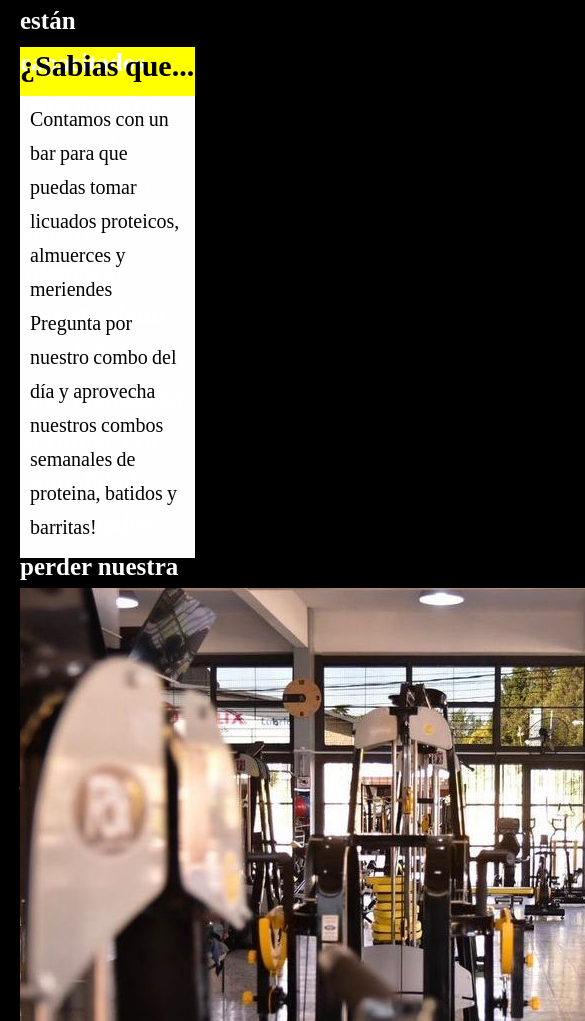
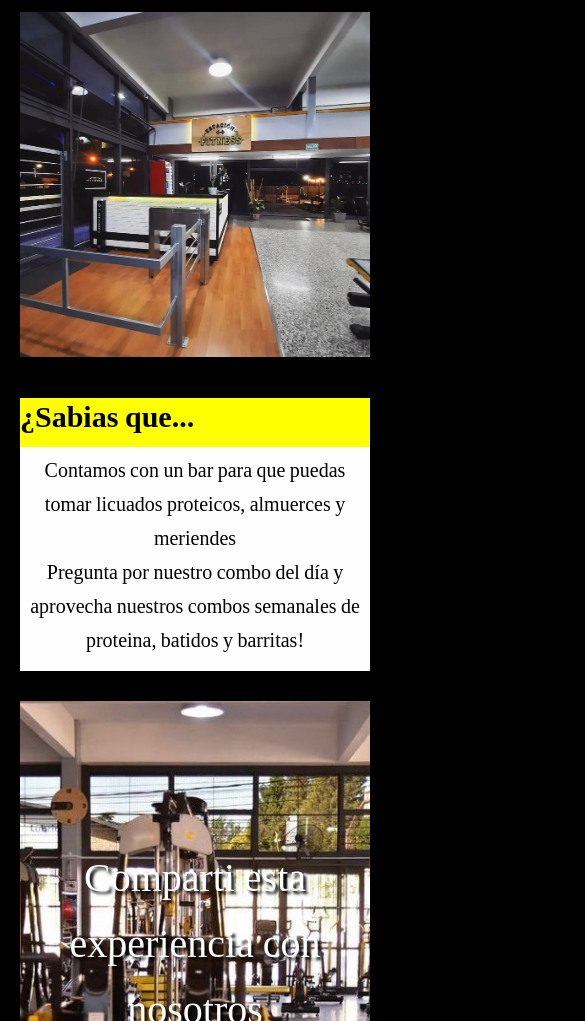
Before and after one commit to julisanchezok/Sitio-web-coderhouse, a plain HTML site: page pages/sobrenosotros.html in a window 390 px wide. Shown: the part 979-2000 px from the top of the page, 585 px wide, since content can reach past the window. Drawn offline with Linux system fonts and the light colour scheme.

Commit message:
cambios en sobre nosotros

```diff
--- a/css/styles.css
+++ b/css/styles.css
@@ -148,7 +148,7 @@ a{
 
 .frase{
     display: flex;
-    width: 100%;
+    width: 102%;
     height: 200px;
 
     background-color: rgb(218, 218, 218);
@@ -496,21 +496,34 @@ footer img{
 
 
 .titusab{
-    width: 50%;
+    width: 100%;
     background-color: yellow;
     color: black;
 }
 .cajasab{
     background-color: rgb(255, 254, 254);
     color: black;
-    width: 50%;
+    width: 100%;
     padding: 10px;
     box-sizing: border-box;
 }
 .share{
     margin-top: 30px;
-    font-size: 20px;
+    font-size: 40px;
 }
+
+.contenedor {
+    background: url('../images/share.jpeg') no-repeat center center fixed;
+    background-size: cover;
+    height: 90vh;
+    max-height: 500px;
+    display: flex;
+    align-items: center;
+    text-align: center;
+    justify-content: center;
+    text-shadow: 3px 3px 3px #000 ;
+  }
+
 
 /***** HORARIOS ****/
 .gridarea{
@@ -689,6 +702,24 @@ input{
         width: auto;
     }
 
+ /*****SOBRE NOSOTROS********/
+    .sn{
+        height: auto;
+        flex-wrap: wrap;
+    }
+    .sobrenos{
+        width: auto;
+        text-align: center;
+    }
+    .imagencont{
+        width: auto;
+        height: auto;
+        margin-left: 0px;
+    }
+
+
+
+
     /** ACTIVIDADES**/
     .grid {
         grid-template-columns: 11fr;
@@ -745,7 +776,6 @@ input{
 
     .redes {
         grid-area: social;
-        justify-content: start;
     }
 
     .logos li {
@@ -773,8 +803,15 @@ input{
 
    }
    .menu li {
-
+    font-size: 12px;
+    margin-top: 8px;
      display: block;
      justify-content: start;
    }
+
+
+   /*****SOBRE NOSOTROS***/
+   .cajasab{
+    text-align: center;
+   }
 }
--- a/pages/sobrenosotros.html
+++ b/pages/sobrenosotros.html
@@ -64,9 +64,9 @@
         <!-- Seccion Comparti esta experiencia  -->
         <section class="share">
             <!-- aca va una foto con este texto arriba-->
-
-            <img src="../images/share.jpeg">
-            <p> Comparti esta experiencia con nosotros</p>
+            <div class="contenedor">
+             <p> Comparti esta experiencia con nosotros</p>
+            </div>
         </section>
 
 
```
Also changed, not shown: pages/horarios.html (+1 -1 lines).
